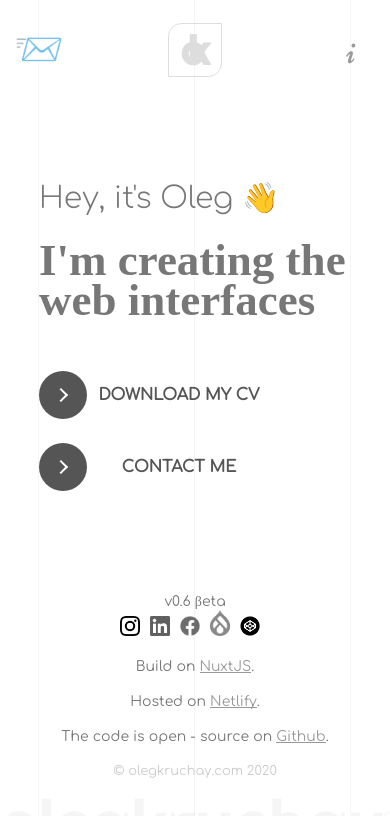
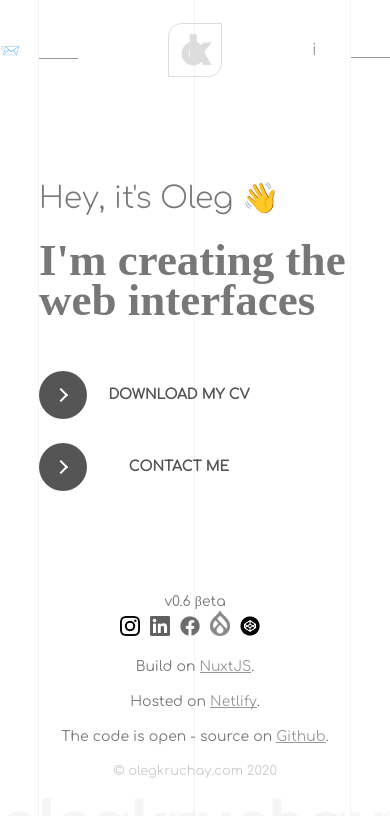
Before and after one commit to kruchai/olegkruchay-vue, a Nuxt app: page / in a window 390 px wide. Shown: the top 816 px of the page. Built offline with nearby package versions, Linux system fonts and the light colour scheme; a web font is replaced by a local one.

Commit message:
v0.6.2: Updating the styles for Safari browser. Optimizing the animation of main CTA's for mobile devices.

```diff
--- a/assets/styles/styles.scss
+++ b/assets/styles/styles.scss
@@ -258,9 +258,21 @@ body {
 
   .v-cell {
     color: #777;
+
+    &.first {
+      .v-link-header {
+        @media (max-width: 850px) {
+          .v-show {
+            &.mobile {
+              font-size: 30px;
+            }
+          }
+        }
+      }
+    }
   }
 
-  .about-me {
+  .v-link-header {
     display: inline-block;
 
     @media (max-width: 850px) {
@@ -274,7 +286,7 @@ body {
           content: "i";
           font-family: 'Niconne', cursive;
           justify-content: center;
-          font-size: 40px;
+          font-size: 45px;
         }
       }
     }
@@ -489,7 +501,7 @@ a {
   text-decoration: none;
   background: transparent;
   padding: 0;
-  font-size: 1rem;
+  font-size: 14px;
   display: inline-block;
   width: 100%;
   max-width: 270px;
@@ -518,7 +530,7 @@ a {
     .icon-wrapper {
       .icon {
         &.download {
-          transform: translateX(10px) rotate(90deg);
+          transform: rotate(90deg);
 
           &:before {
             left: calc(50% + 4px);
@@ -530,7 +542,7 @@ a {
         }
 
         &.letter {
-          transform: translateX(10px) rotate(90deg);
+          transform: rotate(90deg);
 
           &:before {
             left: calc(50% - 6px);
@@ -540,6 +552,13 @@ a {
           &:after {
             background-color: transparent;
             border-color: $white;
+          }
+        }
+
+        @media (min-width: 851px) {
+          &.download,
+          &.letter {
+            transform: translateX(10px) rotate(90deg);
           }
         }
       }
```
